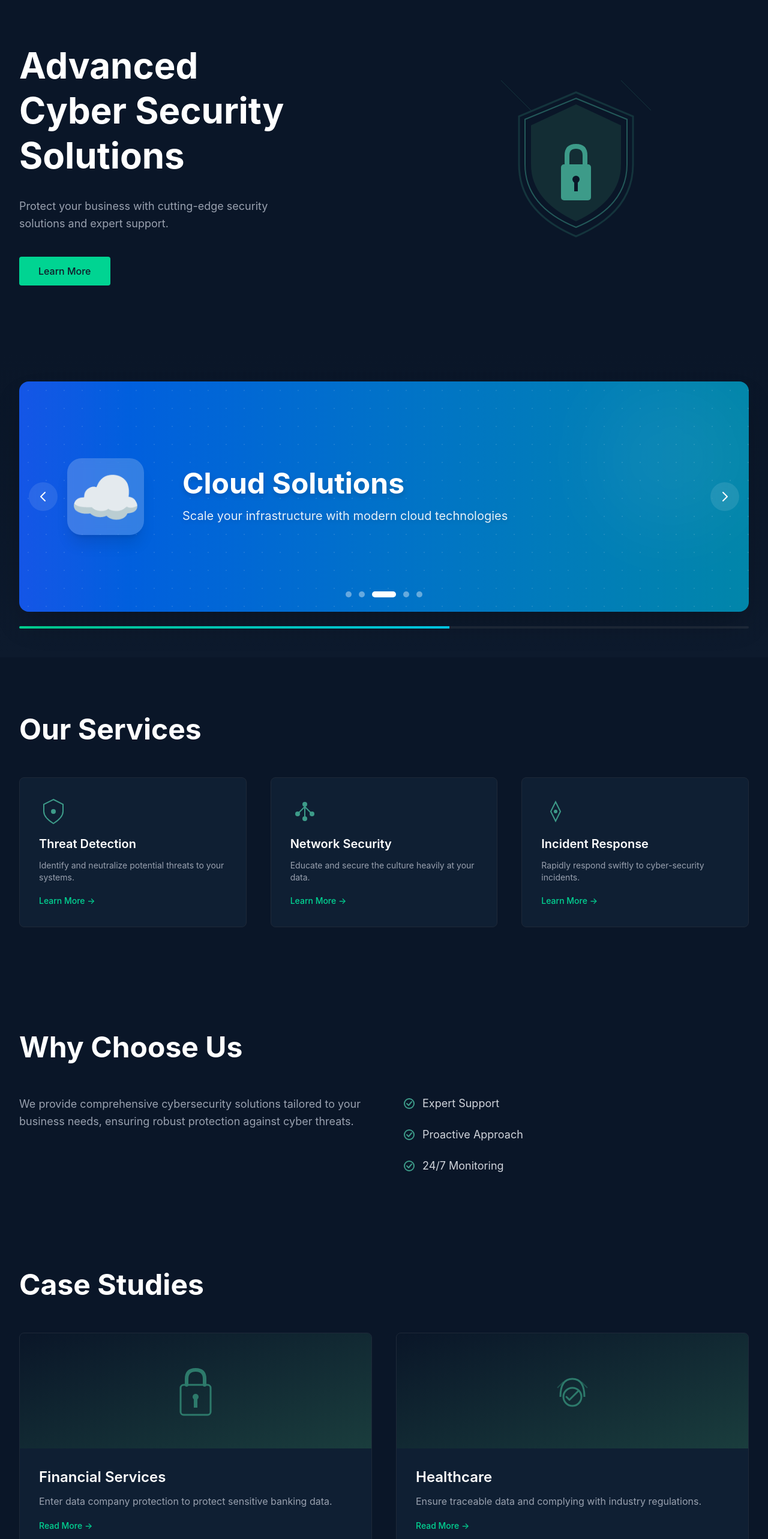
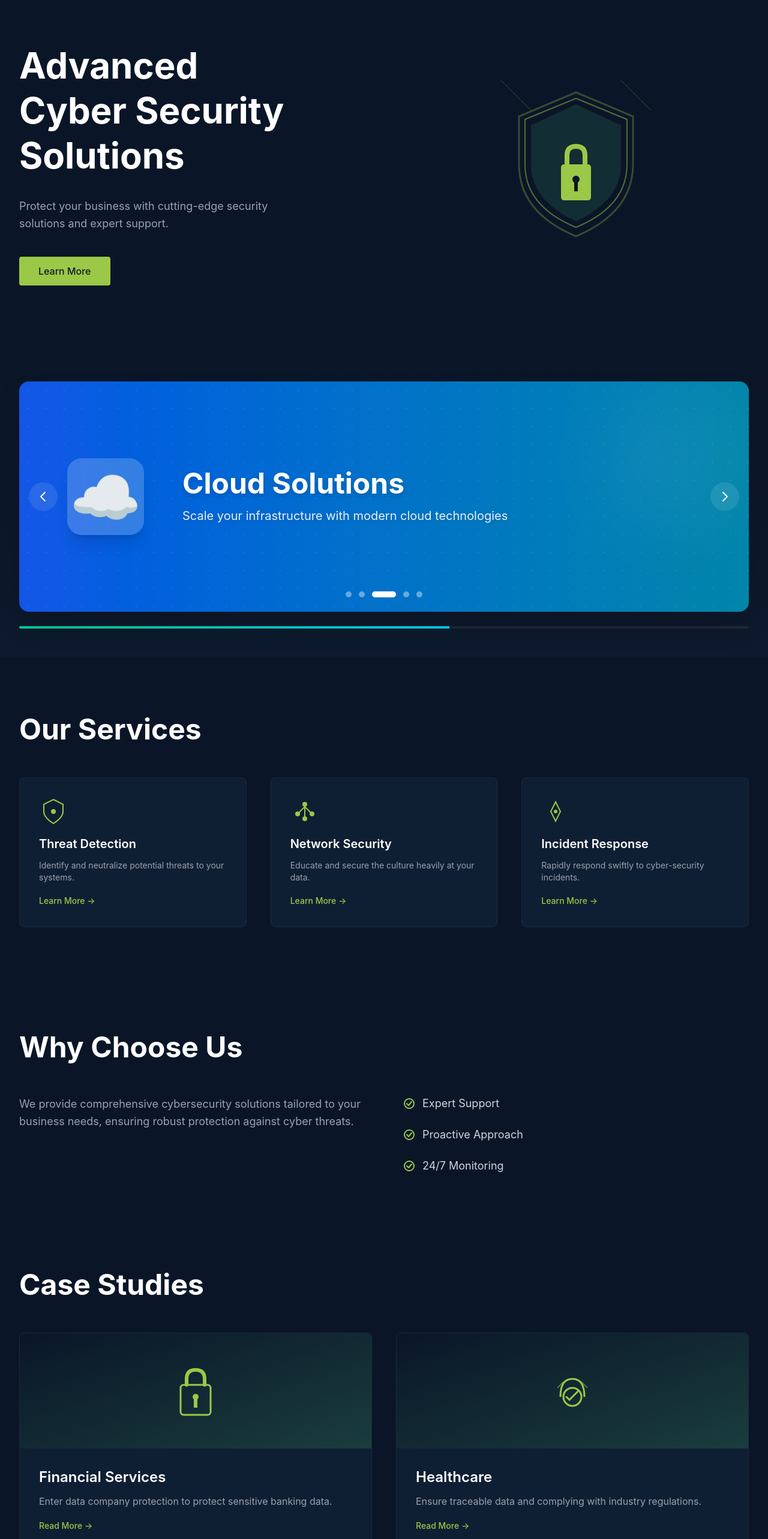
Before and after one commit to cyberradardigital/cyber-radar-digital, a Next.js app: page / in a window 1280 px wide. Shown: the part 120-2686 px from the top of the page at 60% size. Built offline with nearby package versions, Linux system fonts and the light colour scheme.

Commit message:
Update page.js
added the color them

```diff
--- a/src/app/page.js
+++ b/src/app/page.js
@@ -19,7 +19,7 @@ export default function Home() {
             <p className="text-gray-400 text-base md:text-lg mb-8 md:mb-10 max-w-md mx-auto md:mx-0 leading-relaxed">
               Protect your business with cutting-edge security solutions and expert support.
             </p>
-            <button className="bg-emerald-400 text-gray-900 px-6 md:px-8 py-2.5 md:py-3 rounded hover:bg-emerald-300 transition-colors font-medium text-sm md:text-base">
+            <button className="bg-[#9BC847] text-gray-900 px-6 md:px-8 py-2.5 md:py-3 rounded hover:bg-[#8AB73A] transition-colors font-medium text-sm md:text-base">
               Learn More
             </button>
           </div>
@@ -28,21 +28,21 @@ export default function Home() {
               <svg width="200" height="220" viewBox="0 0 250 280" fill="none" xmlns="http://www.w3.org/2000/svg" className="md:w-[250px] md:h-[280px]">
                 {/* Shield outline */}
                 <path d="M125 20 L220 60 L220 140 Q220 220 125 260 Q30 220 30 140 L30 60 Z"
-                      stroke="#2d7a6b" strokeWidth="3" fill="none" opacity="0.3"/>
+                      stroke="#9BC847" strokeWidth="3" fill="none" opacity="0.3"/>
                 <path d="M125 30 L210 65 L210 140 Q210 210 125 245 Q40 210 40 140 L40 65 Z"
-                      stroke="#3d9b89" strokeWidth="2" fill="none" opacity="0.5"/>
+                      stroke="#9BC847" strokeWidth="2" fill="none" opacity="0.5"/>
                 {/* Inner shield */}
                 <path d="M125 40 L200 75 L200 140 Q200 200 125 235 Q50 200 50 140 L50 75 Z"
                       fill="#1a3d3d" opacity="0.6"/>
                 {/* Lock */}
-                <rect x="100" y="140" width="50" height="60" rx="5" fill="#3d9b89"/>
+                <rect x="100" y="140" width="50" height="60" rx="5" fill="#9BC847"/>
                 <path d="M110 140 V125 Q110 110 125 110 Q140 110 140 125 V140"
-                      stroke="#3d9b89" strokeWidth="8" fill="none" strokeLinecap="round"/>
+                      stroke="#9BC847" strokeWidth="8" fill="none" strokeLinecap="round"/>
                 <circle cx="125" cy="165" r="6" fill="#0a1628"/>
                 <rect x="122" y="165" width="6" height="20" fill="#0a1628"/>
                 {/* Grid pattern */}
-                <line x1="0" y1="0" x2="50" y2="50" stroke="#2d7a6b" strokeWidth="1" opacity="0.3"/>
-                <line x1="200" y1="0" x2="250" y2="50" stroke="#2d7a6b" strokeWidth="1" opacity="0.3"/>
+                <line x1="0" y1="0" x2="50" y2="50" stroke="#9BC847" strokeWidth="1" opacity="0.3"/>
+                <line x1="200" y1="0" x2="250" y2="50" stroke="#9BC847" strokeWidth="1" opacity="0.3"/>
               </svg>
             </div>
           </div>
@@ -57,59 +57,59 @@ export default function Home() {
         <h2 className="text-3xl md:text-4xl lg:text-5xl font-bold mb-10 md:mb-14 text-center md:text-left">Our Services</h2>
         <div className="grid sm:grid-cols-2 lg:grid-cols-3 gap-6 md:gap-8 lg:gap-10">
           {/* Service 1 */}
-          <div className="bg-[#0f1f33] p-6 md:p-8 rounded-lg border border-gray-800 hover:border-emerald-400 transition-all">
+          <div className="bg-[#0f1f33] p-6 md:p-8 rounded-lg border border-gray-800 hover:border-[#9BC847] transition-all">
             <div className="mb-4">
               <svg width="48" height="48" viewBox="0 0 48 48" fill="none" xmlns="http://www.w3.org/2000/svg">
                 <path d="M24 4 L40 12 L40 24 Q40 34 24 44 Q8 34 8 24 L8 12 Z"
-                      stroke="#3d9b89" strokeWidth="2" fill="none"/>
-                <circle cx="24" cy="24" r="4" fill="#3d9b89"/>
+                      stroke="#9BC847" strokeWidth="2" fill="none"/>
+                <circle cx="24" cy="24" r="4" fill="#9BC847"/>
               </svg>
             </div>
             <h3 className="text-xl font-semibold mb-3">Threat Detection</h3>
             <p className="text-gray-400 text-sm mb-4">
               Identify and neutralize potential threats to your systems.
             </p>
-            <a href="#" className="text-emerald-400 hover:text-emerald-300 text-sm font-medium">
+            <a href="#" className="text-[#9BC847] hover:text-[#8AB73A] text-sm font-medium">
               Learn More →
             </a>
           </div>
 
           {/* Service 2 */}
-          <div className="bg-[#0f1f33] p-6 md:p-8 rounded-lg border border-gray-800 hover:border-emerald-400 transition-all">
+          <div className="bg-[#0f1f33] p-6 md:p-8 rounded-lg border border-gray-800 hover:border-[#9BC847] transition-all">
             <div className="mb-4">
               <svg width="48" height="48" viewBox="0 0 48 48" fill="none" xmlns="http://www.w3.org/2000/svg">
-                <circle cx="24" cy="12" r="4" fill="#3d9b89"/>
-                <circle cx="12" cy="28" r="4" fill="#3d9b89"/>
-                <circle cx="36" cy="28" r="4" fill="#3d9b89"/>
-                <circle cx="24" cy="36" r="4" fill="#3d9b89"/>
-                <line x1="24" y1="16" x2="24" y2="32" stroke="#3d9b89" strokeWidth="2"/>
-                <line x1="24" y1="16" x2="14" y2="26" stroke="#3d9b89" strokeWidth="2"/>
-                <line x1="24" y1="16" x2="34" y2="26" stroke="#3d9b89" strokeWidth="2"/>
+                <circle cx="24" cy="12" r="4" fill="#9BC847"/>
+                <circle cx="12" cy="28" r="4" fill="#9BC847"/>
+                <circle cx="36" cy="28" r="4" fill="#9BC847"/>
+                <circle cx="24" cy="36" r="4" fill="#9BC847"/>
+                <line x1="24" y1="16" x2="24" y2="32" stroke="#9BC847" strokeWidth="2"/>
+                <line x1="24" y1="16" x2="14" y2="26" stroke="#9BC847" strokeWidth="2"/>
+                <line x1="24" y1="16" x2="34" y2="26" stroke="#9BC847" strokeWidth="2"/>
               </svg>
             </div>
             <h3 className="text-xl font-semibold mb-3">Network Security</h3>
             <p className="text-gray-400 text-sm mb-4">
               Educate and secure the culture heavily at your data.
             </p>
-            <a href="#" className="text-emerald-400 hover:text-emerald-300 text-sm font-medium">
+            <a href="#" className="text-[#9BC847] hover:text-[#8AB73A] text-sm font-medium">
               Learn More →
             </a>
           </div>
 
           {/* Service 3 */}
-          <div className="bg-[#0f1f33] p-6 md:p-8 rounded-lg border border-gray-800 hover:border-emerald-400 transition-all">
+          <div className="bg-[#0f1f33] p-6 md:p-8 rounded-lg border border-gray-800 hover:border-[#9BC847] transition-all">
             <div className="mb-4">
               <svg width="48" height="48" viewBox="0 0 48 48" fill="none" xmlns="http://www.w3.org/2000/svg">
                 <path d="M24 8 L32 24 L24 40 L16 24 Z"
-                      stroke="#3d9b89" strokeWidth="2" fill="none"/>
-                <circle cx="24" cy="24" r="3" fill="#3d9b89"/>
+                      stroke="#9BC847" strokeWidth="2" fill="none"/>
+                <circle cx="24" cy="24" r="3" fill="#9BC847"/>
               </svg>
             </div>
             <h3 className="text-xl font-semibold mb-3">Incident Response</h3>
             <p className="text-gray-400 text-sm mb-4">
               Rapidly respond swiftly to cyber-security incidents.
             </p>
-            <a href="#" className="text-emerald-400 hover:text-emerald-300 text-sm font-medium">
+            <a href="#" className="text-[#9BC847] hover:text-[#8AB73A] text-sm font-medium">
               Learn More →
             </a>
           </div>
@@ -128,22 +128,22 @@ export default function Home() {
           <div className="space-y-5 md:space-y-6">
             <div className="flex items-center gap-3">
               <svg width="20" height="20" viewBox="0 0 20 20" fill="none" xmlns="http://www.w3.org/2000/svg">
-                <circle cx="10" cy="10" r="8" stroke="#3d9b89" strokeWidth="2" fill="none"/>
-                <path d="M6 10 L9 13 L14 7" stroke="#3d9b89" strokeWidth="2" strokeLinecap="round" strokeLinejoin="round"/>
+                <circle cx="10" cy="10" r="8" stroke="#9BC847" strokeWidth="2" fill="none"/>
+                <path d="M6 10 L9 13 L14 7" stroke="#9BC847" strokeWidth="2" strokeLinecap="round" strokeLinejoin="round"/>
               </svg>
               <span className="text-gray-300 text-base md:text-lg">Expert Support</span>
             </div>
             <div className="flex items-center gap-3">
               <svg width="20" height="20" viewBox="0 0 20 20" fill="none" xmlns="http://www.w3.org/2000/svg">
-                <circle cx="10" cy="10" r="8" stroke="#3d9b89" strokeWidth="2" fill="none"/>
-                <path d="M6 10 L9 13 L14 7" stroke="#3d9b89" strokeWidth="2" strokeLinecap="round" strokeLinejoin="round"/>
+                <circle cx="10" cy="10" r="8" stroke="#9BC847" strokeWidth="2" fill="none"/>
+                <path d="M6 10 L9 13 L14 7" stroke="#9BC847" strokeWidth="2" strokeLinecap="round" strokeLinejoin="round"/>
               </svg>
               <span className="text-gray-300 text-base md:text-lg">Proactive Approach</span>
             </div>
             <div className="flex items-center gap-3">
               <svg width="20" height="20" viewBox="0 0 20 20" fill="none" xmlns="http://www.w3.org/2000/svg">
-                <circle cx="10" cy="10" r="8" stroke="#3d9b89" strokeWidth="2" fill="none"/>
-                <path d="M6 10 L9 13 L14 7" stroke="#3d9b89" strokeWidth="2" strokeLinecap="round" strokeLinejoin="round"/>
+                <circle cx="10" cy="10" r="8" stroke="#9BC847" strokeWidth="2" fill="none"/>
+                <path d="M6 10 L9 13 L14 7" stroke="#9BC847" strokeWidth="2" strokeLinecap="round" strokeLinejoin="round"/>
               </svg>
               <span className="text-gray-300 text-base md:text-lg">24/7 Monitoring</span>
             </div>
@@ -156,14 +156,14 @@ export default function Home() {
         <h2 className="text-3xl md:text-4xl lg:text-5xl font-bold mb-10 md:mb-14 text-center md:text-left">Case Studies</h2>
         <div className="grid md:grid-cols-2 gap-8 md:gap-10">
           {/* Case Study 1 */}
-          <div className="bg-[#0f1f33] rounded-lg overflow-hidden border border-gray-800 hover:border-emerald-400 transition-all">
+          <div className="bg-[#0f1f33] rounded-lg overflow-hidden border border-gray-800 hover:border-[#9BC847] transition-all">
             <div className="h-40 md:h-48 bg-gradient-to-br from-[#0a1628] to-[#1a3d3d] flex items-center justify-center">
               <svg width="100" height="100" viewBox="0 0 120 120" fill="none" xmlns="http://www.w3.org/2000/svg" className="md:w-[120px] md:h-[120px]">
-                <rect x="35" y="50" width="50" height="50" rx="5" stroke="#2d7a6b" strokeWidth="3" fill="none"/>
+                <rect x="35" y="50" width="50" height="50" rx="5" stroke="#9BC847" strokeWidth="3" fill="none"/>
                 <path d="M45 50 V40 Q45 25 60 25 Q75 25 75 40 V50"
-                      stroke="#2d7a6b" strokeWidth="6" fill="none" strokeLinecap="round"/>
-                <circle cx="60" cy="70" r="5" fill="#2d7a6b"/>
-                <rect x="57" y="70" width="6" height="18" fill="#2d7a6b"/>
+                      stroke="#9BC847" strokeWidth="6" fill="none" strokeLinecap="round"/>
+                <circle cx="60" cy="70" r="5" fill="#9BC847"/>
+                <rect x="57" y="70" width="6" height="18" fill="#9BC847"/>
               </svg>
             </div>
             <div className="p-6 md:p-8">
@@ -171,21 +171,21 @@ export default function Home() {
               <p className="text-gray-400 text-sm md:text-base mb-4">
                 Enter data company protection to protect sensitive banking data.
               </p>
-              <a href="#" className="text-emerald-400 hover:text-emerald-300 text-sm font-medium">
+              <a href="#" className="text-[#9BC847] hover:text-[#8AB73A] text-sm font-medium">
                 Read More →
               </a>
             </div>
           </div>
 
           {/* Case Study 2 */}
-          <div className="bg-[#0f1f33] rounded-lg overflow-hidden border border-gray-800 hover:border-emerald-400 transition-all">
+          <div className="bg-[#0f1f33] rounded-lg overflow-hidden border border-gray-800 hover:border-[#9BC847] transition-all">
             <div className="h-40 md:h-48 bg-gradient-to-br from-[#0a1628] to-[#1a3d3d] flex items-center justify-center">
               <svg width="100" height="100" viewBox="0 0 120 120" fill="none" xmlns="http://www.w3.org/2000/svg" className="md:w-[120px] md:h-[120px]">
-                <path d="M40 70 Q40 40 60 40 Q80 40 80 70" stroke="#2d7a6b" strokeWidth="3" fill="none"/>
-                <circle cx="60" cy="70" r="15" stroke="#2d7a6b" strokeWidth="3" fill="none"/>
-                <path d="M50 70 L55 75 L70 60" stroke="#2d7a6b" strokeWidth="3" strokeLinecap="round" strokeLinejoin="round"/>
-                <line x1="35" y1="55" x2="45" y2="45" stroke="#2d7a6b" strokeWidth="2" opacity="0.5"/>
-                <line x1="75" y1="45" x2="85" y2="55" stroke="#2d7a6b" strokeWidth="2" opacity="0.5"/>
+                <path d="M40 70 Q40 40 60 40 Q80 40 80 70" stroke="#9BC847" strokeWidth="3" fill="none"/>
+                <circle cx="60" cy="70" r="15" stroke="#9BC847" strokeWidth="3" fill="none"/>
+                <path d="M50 70 L55 75 L70 60" stroke="#9BC847" strokeWidth="3" strokeLinecap="round" strokeLinejoin="round"/>
+                <line x1="35" y1="55" x2="45" y2="45" stroke="#9BC847" strokeWidth="2" opacity="0.5"/>
+                <line x1="75" y1="45" x2="85" y2="55" stroke="#9BC847" strokeWidth="2" opacity="0.5"/>
               </svg>
             </div>
             <div className="p-6 md:p-8">
@@ -193,7 +193,7 @@ export default function Home() {
               <p className="text-gray-400 text-sm md:text-base mb-4">
                 Ensure traceable data and complying with industry regulations.
               </p>
-              <a href="#" className="text-emerald-400 hover:text-emerald-300 text-sm font-medium">
+              <a href="#" className="text-[#9BC847] hover:text-[#8AB73A] text-sm font-medium">
                 Read More →
               </a>
             </div>
@@ -211,26 +211,26 @@ export default function Home() {
                 <input
                   type="text"
                   placeholder="Name"
-                  className="w-full bg-[#0f1f33] border border-gray-700 rounded px-3 md:px-4 py-2.5 md:py-3 text-sm md:text-base focus:outline-none focus:border-emerald-400 transition-colors"
+                  className="w-full bg-[#0f1f33] border border-gray-700 rounded px-3 md:px-4 py-2.5 md:py-3 text-sm md:text-base focus:outline-none focus:border-[#9BC847] transition-colors"
                 />
               </div>
               <div>
                 <input
                   type="email"
                   placeholder="Email"
-                  className="w-full bg-[#0f1f33] border border-gray-700 rounded px-3 md:px-4 py-2.5 md:py-3 text-sm md:text-base focus:outline-none focus:border-emerald-400 transition-colors"
+                  className="w-full bg-[#0f1f33] border border-gray-700 rounded px-3 md:px-4 py-2.5 md:py-3 text-sm md:text-base focus:outline-none focus:border-[#9BC847] transition-colors"
                 />
               </div>
               <div>
                 <textarea
                   placeholder="Message"
                   rows="5"
-                  className="w-full bg-[#0f1f33] border border-gray-700 rounded px-3 md:px-4 py-2.5 md:py-3 text-sm md:text-base focus:outline-none focus:border-emerald-400 transition-colors resize-none"
+                  className="w-full bg-[#0f1f33] border border-gray-700 rounded px-3 md:px-4 py-2.5 md:py-3 text-sm md:text-base focus:outline-none focus:border-[#9BC847] transition-colors resize-none"
                 ></textarea>
               </div>
               <button
                 type="submit"
-                className="w-full md:w-auto bg-emerald-400 text-gray-900 px-6 md:px-8 py-2.5 md:py-3 rounded hover:bg-emerald-300 transition-colors font-medium text-sm md:text-base"
+                className="w-full md:w-auto bg-[#9BC847] text-gray-900 px-6 md:px-8 py-2.5 md:py-3 rounded hover:bg-[#8AB73A] transition-colors font-medium text-sm md:text-base"
               >
                 Send Message
               </button>
```
